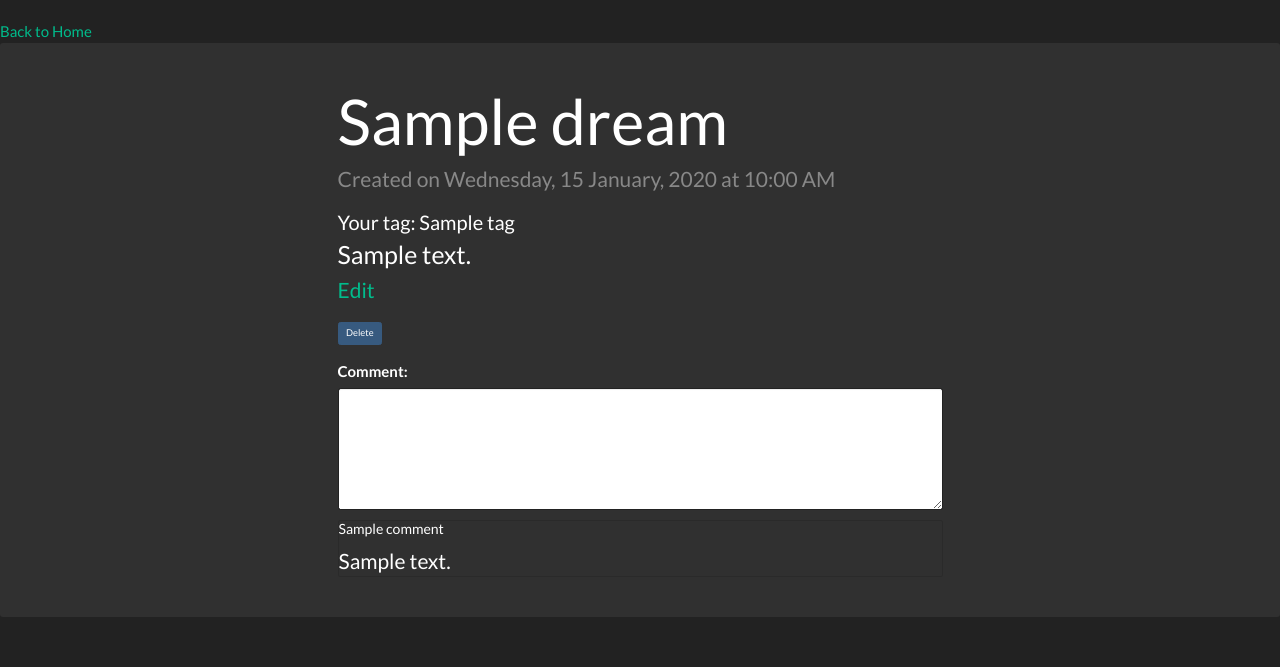
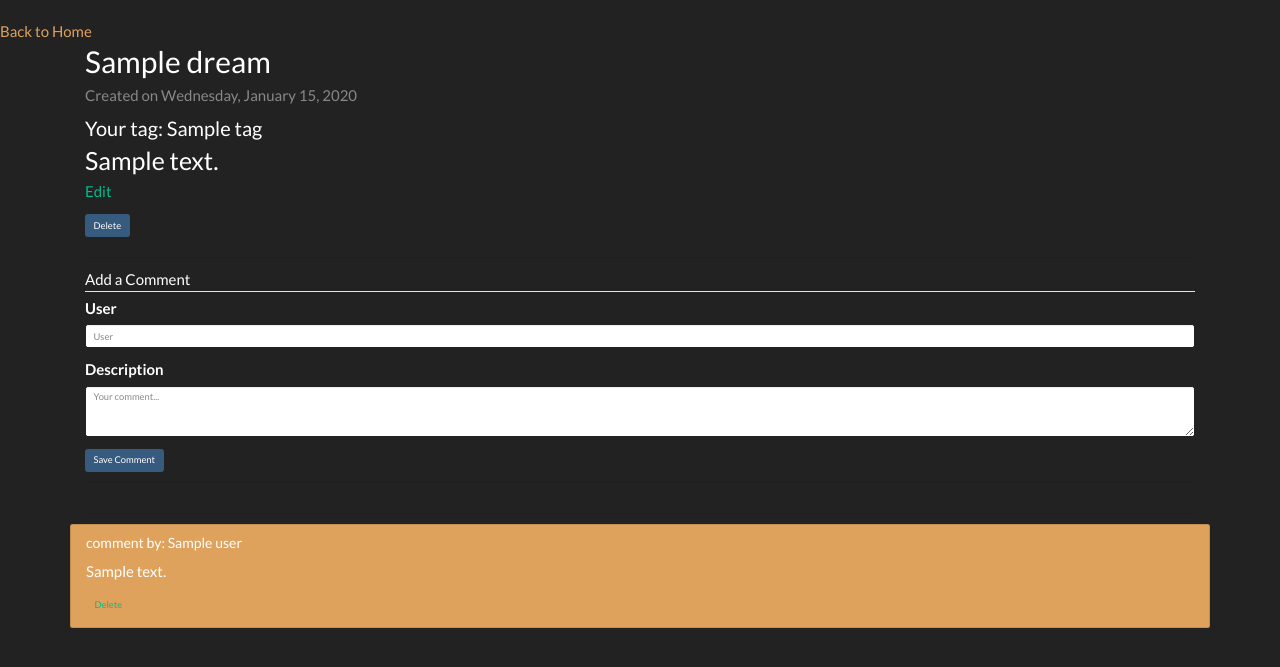
Before and after one commit to omarsagoo/contractor-project, a Flask app: template templates/dreams_show.html in a window 1280 px wide. Shown: the part 72-739 px from the top of the page. Run offline with Flask 2, Linux system fonts and the light colour scheme; the template is opened without the code that fills it: most values are stand-ins (such as "Sample title", 1, 10 or a date in 2020); some libraries are stand-ins or nearby versions.

Commit message:
heroku set up

```diff
--- a/app.py
+++ b/app.py
@@ -5,8 +5,8 @@ from flask import Flask, redirect, render_template, request, url_for
 from pymongo import MongoClient
 from datetime import datetime
 
-
-client = MongoClient()
+host = os.environ.get('MONGODB_URI', 'mongodb://localhost:27017/Dream')
+client = MongoClient(host=f'{host}?retryWrites=false')
 db = client.Dreams
 dreams = db.dreams
 users = db.users
@@ -71,19 +71,26 @@ def dreams_update(dream_id):
 def dreams_delete(dream_id):
     """Delete one dream."""
     dreams.delete_one({'_id': ObjectId(dream_id)})
-    return redirect(url_for('dreams_new'))
+    return redirect(url_for('index'))
 
 @app.route('/dreams/comments', methods=['POST'])
 def dream_comment_new():
     ''' submit a comment for a dream'''
     comment = {
-        'user': 'Anonymous',
-        'body': request.form.get('body'),
+        'user': request.form.get('user'),
+        'content': request.form.get('content'),
         'dream_id': ObjectId(request.form.get('dream_id'))
     }
     comment_id = comments.insert_one(comment).inserted_id
 
     return redirect(url_for('dreams_show', dream_id=request.form.get('dream_id')))
 
+@app.route('/dreams/comments/<comment_id>')
+def dream_delete_comment(comment_id):
+    comment = comments.find_one({'_id': ObjectId(comment_id)})
+    comments.delete_one({'_id': ObjectId(comment_id)})
+    return redirect(url_for('dreams_show', dream_id=comment.get('dream_id')))
+
+
 if __name__ == '__main__':
     app.run(debug=True, host='0.0.0.0', port=os.environ.get('PORT', 5000))
--- a/templates/dreams_show.html
+++ b/templates/dreams_show.html
@@ -1,13 +1,13 @@
 {% extends 'base.html' %}
 {% block content %}
-<a href='/'>Back to Home</a>
-<div class="jumbotron">
+<a href='/' style="color:#dfa25d ">Back to Home</a>
+<div class="container">
 <div class='row'>
-    <div class='col-sm-6 col-sm-offset-3'>
+    <div class='container' >
         <h1>{{ dream.title }}</h1>
         {% if dream.created_at %}
-        <p class='text-muted'>Created on {{ dream.created_at.strftime('%A, %d %B, %Y') }}
-                at {{ dream.created_at.strftime('%I:%M %p') }}</p>
+        <p class='text-muted'>Created on {{ dream.created_at.strftime('%A, %B %d, %Y') }}
+                <!-- at {{ dream.created_at.strftime('%I:%M %p') }} --></p>
         {% endif %}
         <h3>Your tag: {{ dream.tag }}</h3>
         <h2>{{ dream.body }}</h2>
@@ -20,16 +20,31 @@
             <button class='btn btn-primary' type='submit'>Delete</button>
           </form>
         </p>
-        {% include 'partials/comment_form.html' %}
-        {% for comment in comments %}
-        <div class='card'>
-            <div class='card-block'>
-                <h4 class='card-title'>{{ comment.title }}</h4>
-                <p class='card-text'>{{ comment.content }}</p>
-            </div>
-        </div>
-        {% endfor %}
-      </div>
+
+    </div>
+</div>
+
+<hr>
+
+<div class="row">
+  <div class="container" >
+    {% include 'partials/comment_form.html' %}
+    <hr>
+  </div>
+</div>
+
+</div>
+<hr>
+
+
+<div class="row">
+  <div class="container" style="padding:0%">
+    <div class='card' style="background-color: rgba(0, 0, 0, 0); border-style:none; " >
+    {% for comment in comments %}
+      {% include 'partials/comment.html' %}
+    {% endfor %}
     </div>
   </div>
-    {% endblock %}
+</div>
+
+  {% endblock %}
--- a/templates/partials/comment.html
+++ b/templates/partials/comment.html
@@ -1,6 +1,10 @@
-<div class='card'>
+<div class='card' style="background-color:#dfa25d; margin-bottom:20px; padding:10px 15px 0px 15px;">
         <div class='card-block'>
-            <h4 class='card-title'>{{ comment.title }}</h4>
+            <h4 class='card-title'>comment by: {{ comment.user }}</h4>
             <p class='card-text'>{{ comment.content }}</p>
+
+            <p><form method='POST' action='/dreams/comments/{{ comment._id }}'>
+              <button class='btn btn-link' type='submit'>Delete</button>
+          </form></p>
         </div>
     </div>
--- a/templates/partials/comment_form.html
+++ b/templates/partials/comment_form.html
@@ -1,6 +1,33 @@
-<form action='/dreams/comments' method='POST'>
-    <input type='hidden' value='{{ dream._id }}' name='dream_id'/>
-    <div class="form-group">
-        <label for="comment">Comment:</label>
-        <textarea class="form-control" rows="5" id="comment" value="{{ comment.body }}" style="font-size: 15px"></textarea>
+<div class="form-group">
+
+<form action='/dreams/comments' method='post'>
+    <fieldset>
+            <input type='hidden' value='{{ dream._id }}' name='dream_id'/>
+            <fieldset>
+        <legend>Add a Comment</legend>
+        <!-- USER -->
+        <div class='form-group'>
+            <label for='comment-title'>User</label><br>
+            <input class='form-control'
+                id='comment-title'
+                type='text'
+                name='user'
+                placeholder='User'/>
+        </div>
+
+        <!-- DESCRIPTION -->
+        <div class='form-group'>
+            <label for='comment-content'>Description</label><br>
+            <textarea class='form-control'
+                id='comment-content'
+                name='content'
+                rows='3'
+                placeholder='Your comment...'></textarea>
+        </div>
+    </fieldset>
+
+    <!-- BUTTON -->
+    <div class='form-group'>
+        <button class='btn btn-primary' type='submit'>Save Comment</button>
     </div>
+</form>
--- a/templates/partials/dream_form.html
+++ b/templates/partials/dream_form.html
@@ -5,7 +5,8 @@
     </div>
     <div class="form-group">
             <label for="dreamtag">Select a tag</label>
-            <select class="form-control form-control-lg" name="tag" id="dreamtag" value="{{ dream.tag }}" style="font-size: 15px">
+            <select class="custom-select" name="tag" id="dreamtag" value="{{ dream.tag }}" style="font-size: 15px">
+              <option selected>Open this select menu</option>
               <option>funny</option>
               <option>creepy</option>
               <option>weird</option>
```
